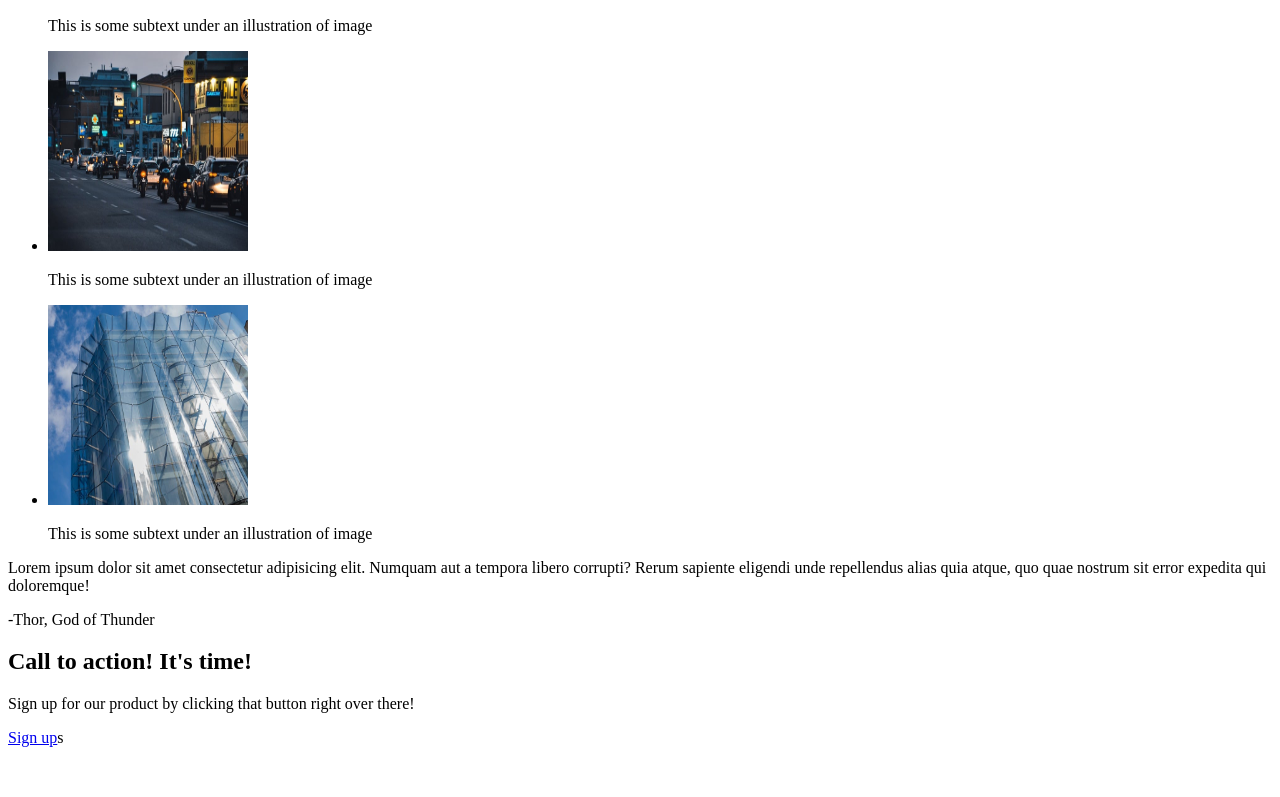
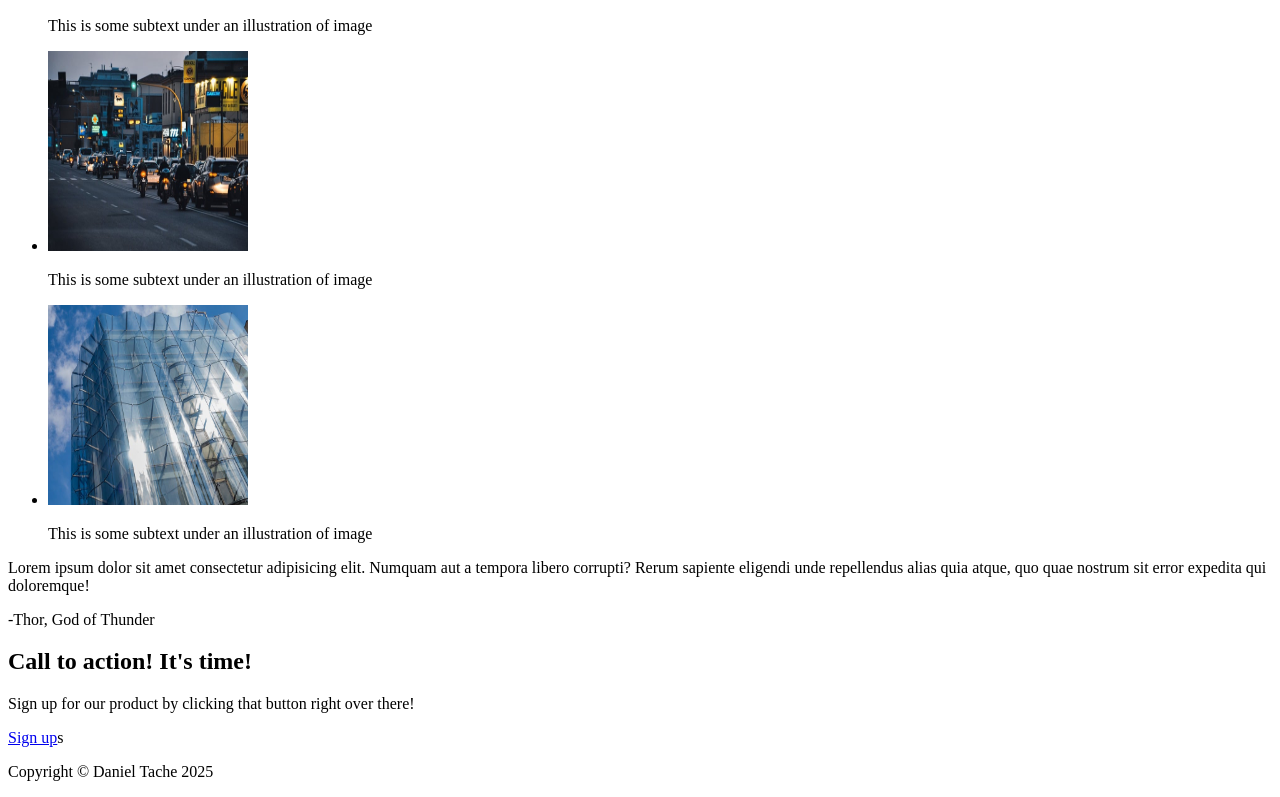
Before and after one commit to Dores12/landing-page, a plain HTML site: page index.html in a window 1280 px wide. Shown: the part 1234-2031 px from the top of the page. Before the commit the page ends 1989 px from the top, so only its background shows below. Drawn offline with Linux system fonts and the light colour scheme.

Commit message:
add html for footer section

```diff
--- a/index.html
+++ b/index.html
@@ -62,7 +62,7 @@
     </main>
 
     <footer>
-
+        <p>Copyright &copy; Daniel Tache 2025</p>
     </footer>
 </body>
 </html>
```
